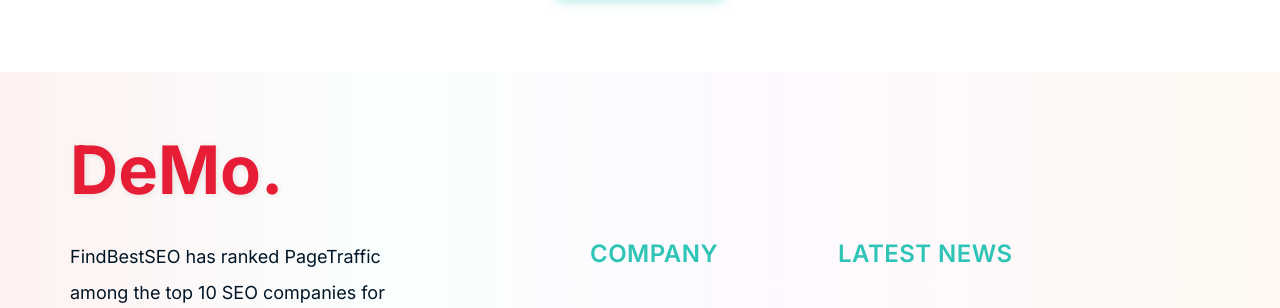
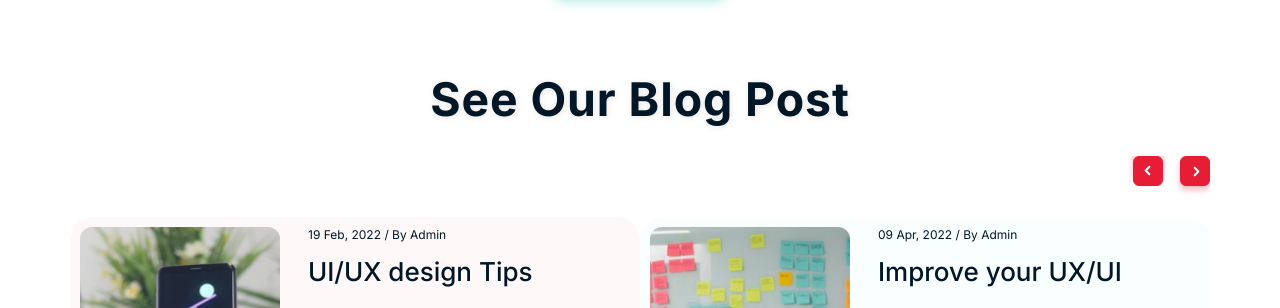
Before and after one commit to StarkElessar/marketing-company-figma, a website: page src/index.html in a window 1280 px wide. Shown: the part 3274-3582 px from the top of the page. Drawn offline with nearby package versions, Linux system fonts and the light colour scheme; files that its build step writes are made by us from their sources; files whose address does not match are found by name.

Commit message:
import posts html

```diff
--- a/src/index.html
+++ b/src/index.html
@@ -12,6 +12,7 @@
         @@include('html/our-work.html', {})
         @@include('html/our-client.html', {})
         @@include('html/our-portfolio.html', {})
+        @@include('html/our-posts.html', {})
       </main>
       @@include('html/footer.html', {})
     </div>
```
